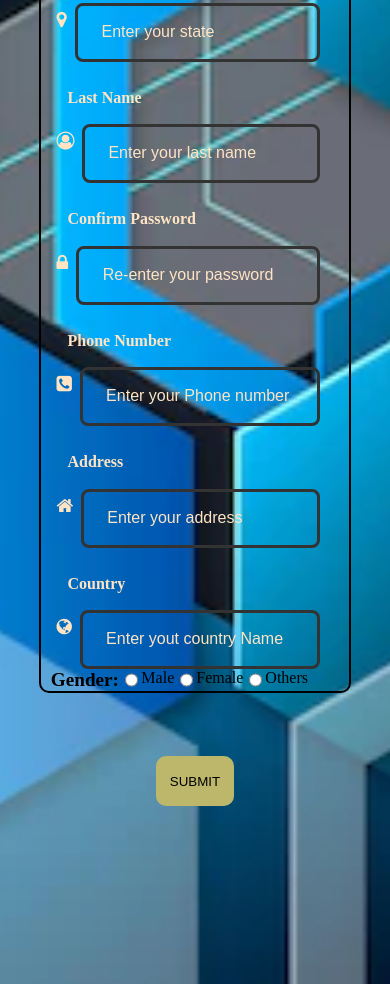
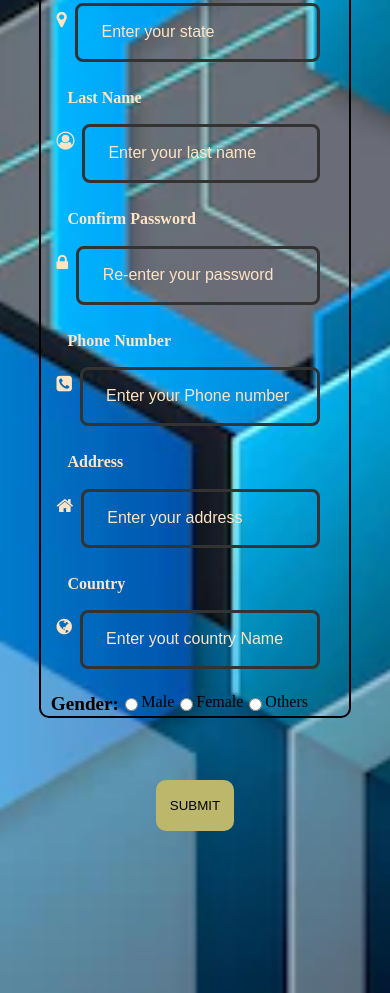
Before and after one commit to Thaseen-Ahmed/REG_FORM, a plain HTML site: page index.html in a window 390 px wide. Shown: the part 653-1646 px from the top of the page. Drawn offline with Linux system fonts and the light colour scheme.

Commit message:
Chnages-n

```diff
--- a/forms.css
+++ b/forms.css
@@ -304,6 +304,15 @@
     .sub button{
         width: 15%;
     }
+    .gender{
+        padding-top: 10%;
+     }
+     .gender .gndr{
+        margin-top: -7%;
+     }
+     .gender .selc{
+        margin-top: -7%;
+     }
 }
 @media(max-width:550px){
     .main-cont{
@@ -319,7 +328,7 @@
         font-size: 1rem;
     }
     .gender{
-        margin-left: 0%;
+       padding-top: 10%;
     }
     .sub button {
         height: 6vh;
@@ -354,6 +363,9 @@
 
 }
 @media(max-width:450px){
+    .form{
+        height: 195vh;
+    }
     .box {
         width: 80%;
         margin-left: 10%;
@@ -378,7 +390,7 @@
     }
     .gender{
         padding-left: 0%;
-        padding-top: 0%;
+        padding-top: 15%;
     }
     .gender .selc{
         gap: 3px;
```
